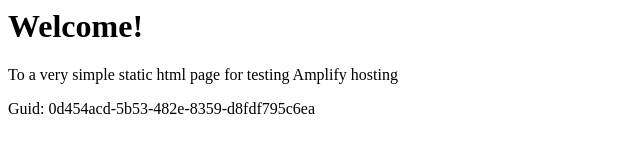
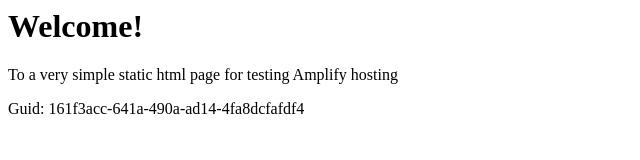
Before and after one commit to aws-aemilia-bom/Github-PR-Commit-Integration-Test-DoNotTouch-GithubWebhookPreviewCanaryTest-v1-preprod-ap-south-1, a website: page src/index.html in a window 1280 px wide. Shown: the full height of the page, 0-640 px from the left. Drawn offline with Linux system fonts and the light colour scheme.

Commit message:
commit from integ tests

```diff
--- a/src/index.html
+++ b/src/index.html
@@ -12,6 +12,6 @@
 <body>
     <h1>Welcome!</h1>
     <p>To a very simple static html page for testing Amplify hosting</p>
-    <p>Guid: 0d454acd-5b53-482e-8359-d8fdf795c6ea</p></body>
+    <p>Guid: 161f3acc-641a-490a-ad14-4fa8dcfafdf4</p></body>
 
 </html>
```
